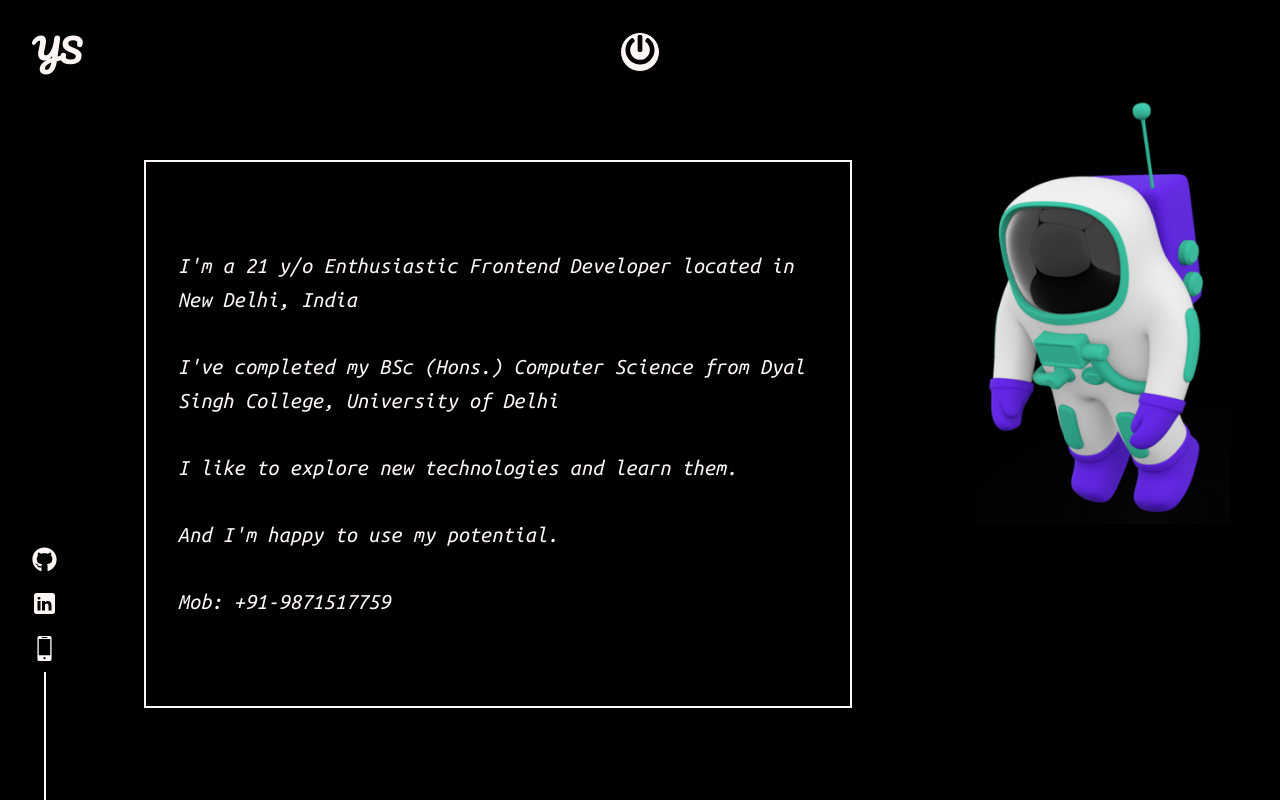
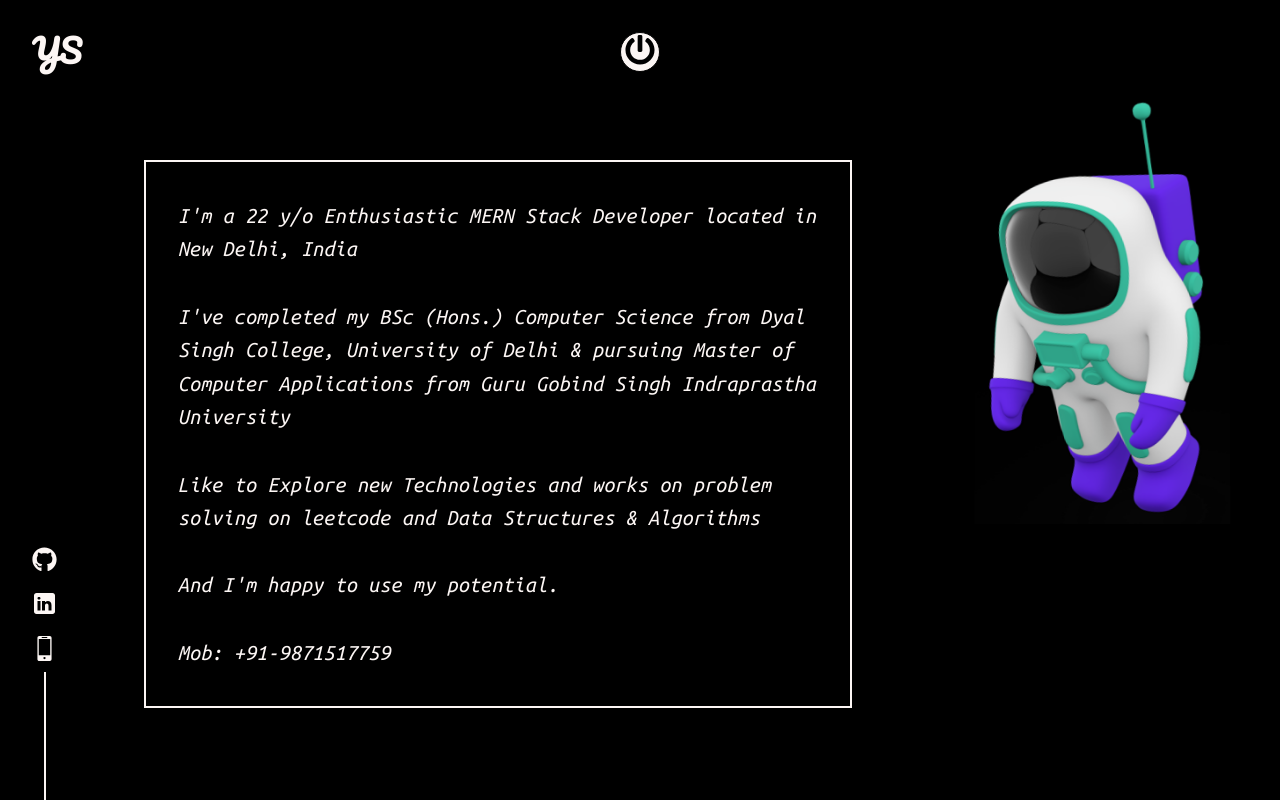
Before and after one commit to Yash18Singh/portfolio, a React (Create React App) app: page /about in a window 1280 px wide. Built offline with nearby package versions, Linux system fonts and the light colour scheme.

Commit message:
Update AboutPage.js

```diff
--- a/src/components/AboutPage.js
+++ b/src/components/AboutPage.js
@@ -72,11 +72,11 @@ const AboutPage = () => {
                     <img src={astronaut} alt="spaceman" />
                 </Spaceman>
                 <Main>
-                  I'm a 21 y/o Enthusiastic Frontend Developer located in New Delhi, India
+                  I'm a 22 y/o Enthusiastic MERN Stack Developer located in New Delhi, India
                   <br/><br/>
-                  I've completed my BSc (Hons.) Computer Science from Dyal Singh College, University of Delhi
+                  I've completed my BSc (Hons.) Computer Science from Dyal Singh College, University of Delhi & pursuing Master of Computer Applications from Guru Gobind Singh Indraprastha University
                   <br/><br/>
-                  I like to explore new technologies and learn them.
+                  Like to Explore new Technologies and works on problem solving on leetcode and Data Structures & Algorithms
                   <br/><br/>
                   And I'm happy to use my potential.
                   <br/><br/>
```
